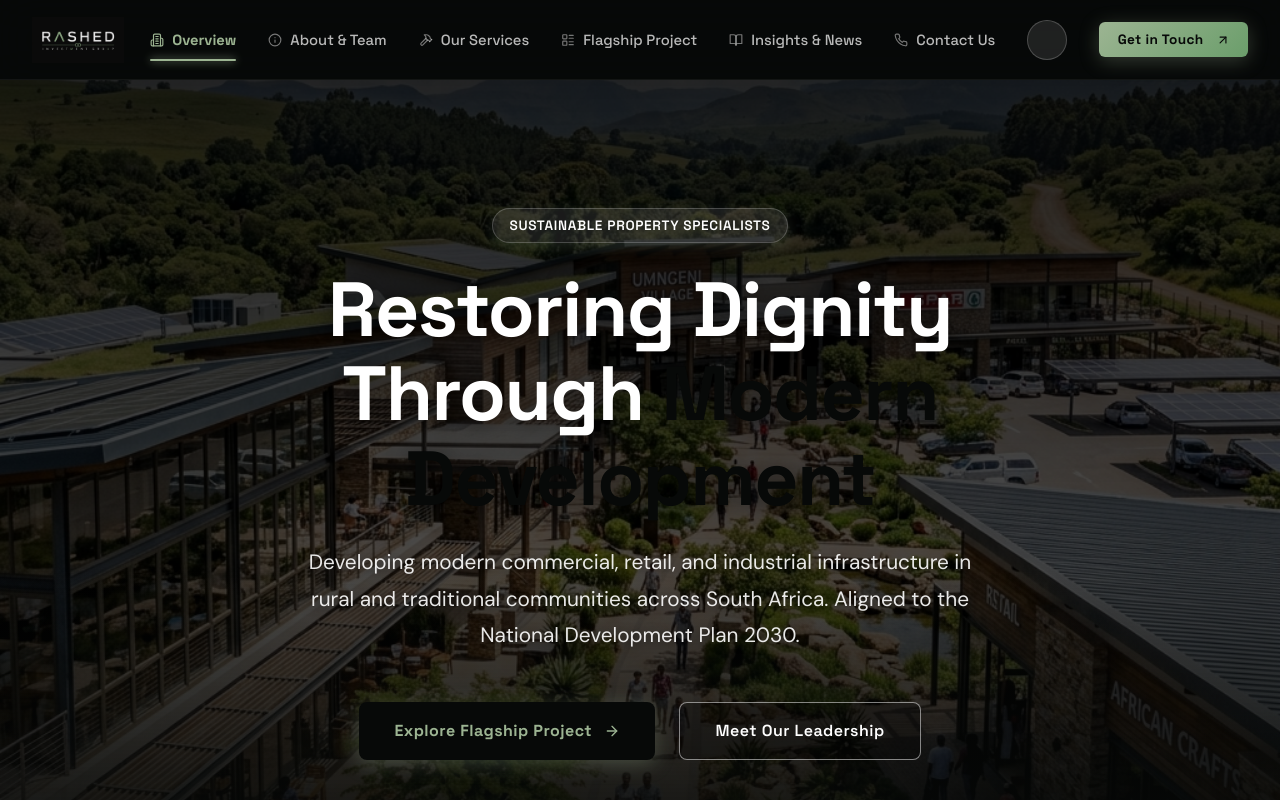
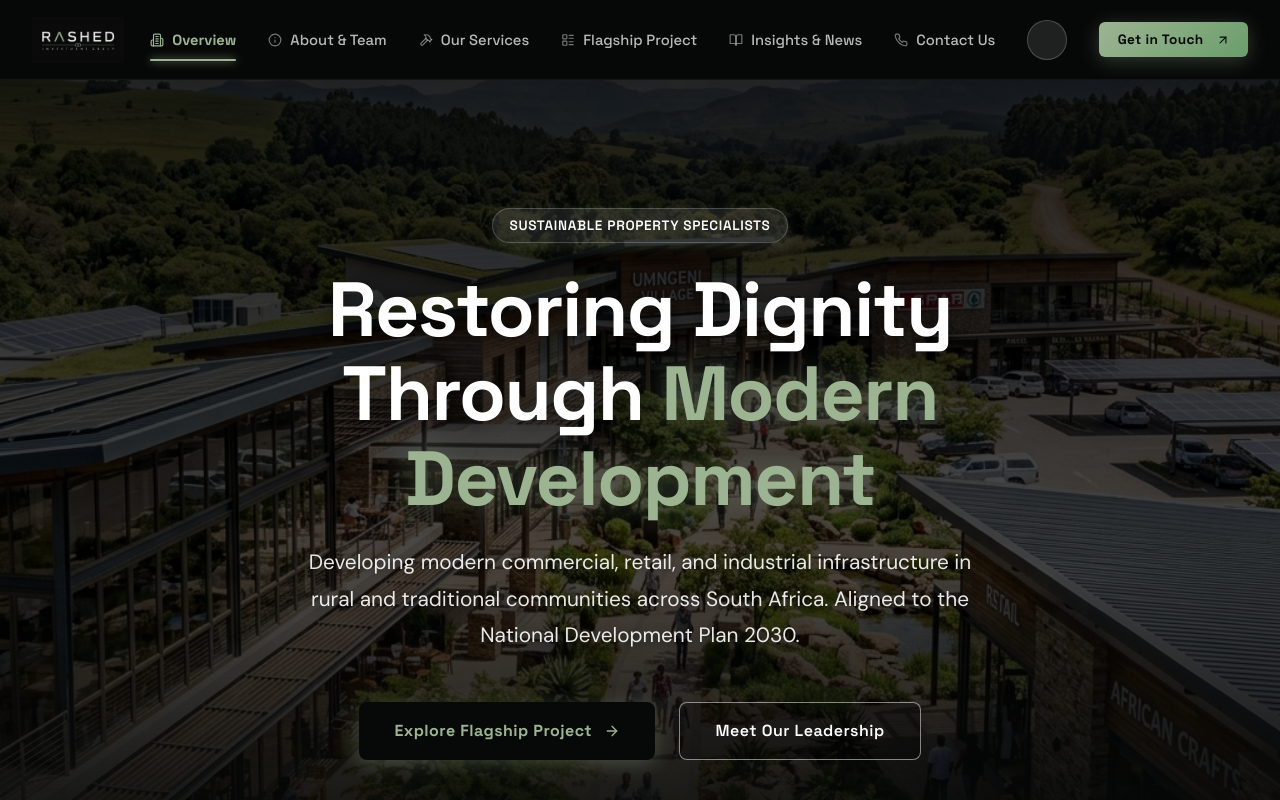
Before and after one commit to banele303/rashed-investment, a React (Vite) app: page / in a window 1280 px wide. Shown: the top 800 px of the page. Built offline with nearby package versions, Linux system fonts and the light colour scheme.

Commit message:
feat: add urban village rendering and fix hero text visibility

```diff
--- a/src/components/Carousel.jsx
+++ b/src/components/Carousel.jsx
@@ -3,9 +3,9 @@ import { ChevronLeft, ChevronRight } from 'lucide-react';
 
 const slides = [
   {
-    src: '/extracted_images/image_2.png',
-    title: 'Retail Shopping Centre Layout',
-    sub: 'Main architectural floor plan — Lwamondo, Limpopo',
+    src: '/urban_village_shopping_centre.png',
+    title: 'Urban Village Shopping Centre',
+    sub: 'Modern rural retail development — Lwamondo, Limpopo',
   },
   {
     src: '/extracted_images/image_3.png',
--- a/src/pages/Home.jsx
+++ b/src/pages/Home.jsx
@@ -58,7 +58,7 @@ export default function Home() {
               <span style={{ color: '#FFFFFF' }}>Sustainable Property Specialists</span>
             </div>
             <h1 style={styles.heroTitle}>
-              Restoring Dignity Through <span style={{ color: 'var(--bg-secondary)' }}>Modern Development</span>
+              Restoring Dignity Through <span style={{ color: 'var(--accent-primary)', textShadow: '0 0 30px rgba(156, 180, 146, 0.4)' }}>Modern Development</span>
             </h1>
             <p style={styles.heroSubtitle}>
               Developing modern commercial, retail, and industrial infrastructure in rural and traditional communities across South Africa. Aligned to the National Development Plan 2030.
```
Also changed, not shown: public/urban_village_shopping_centre.png (added).
